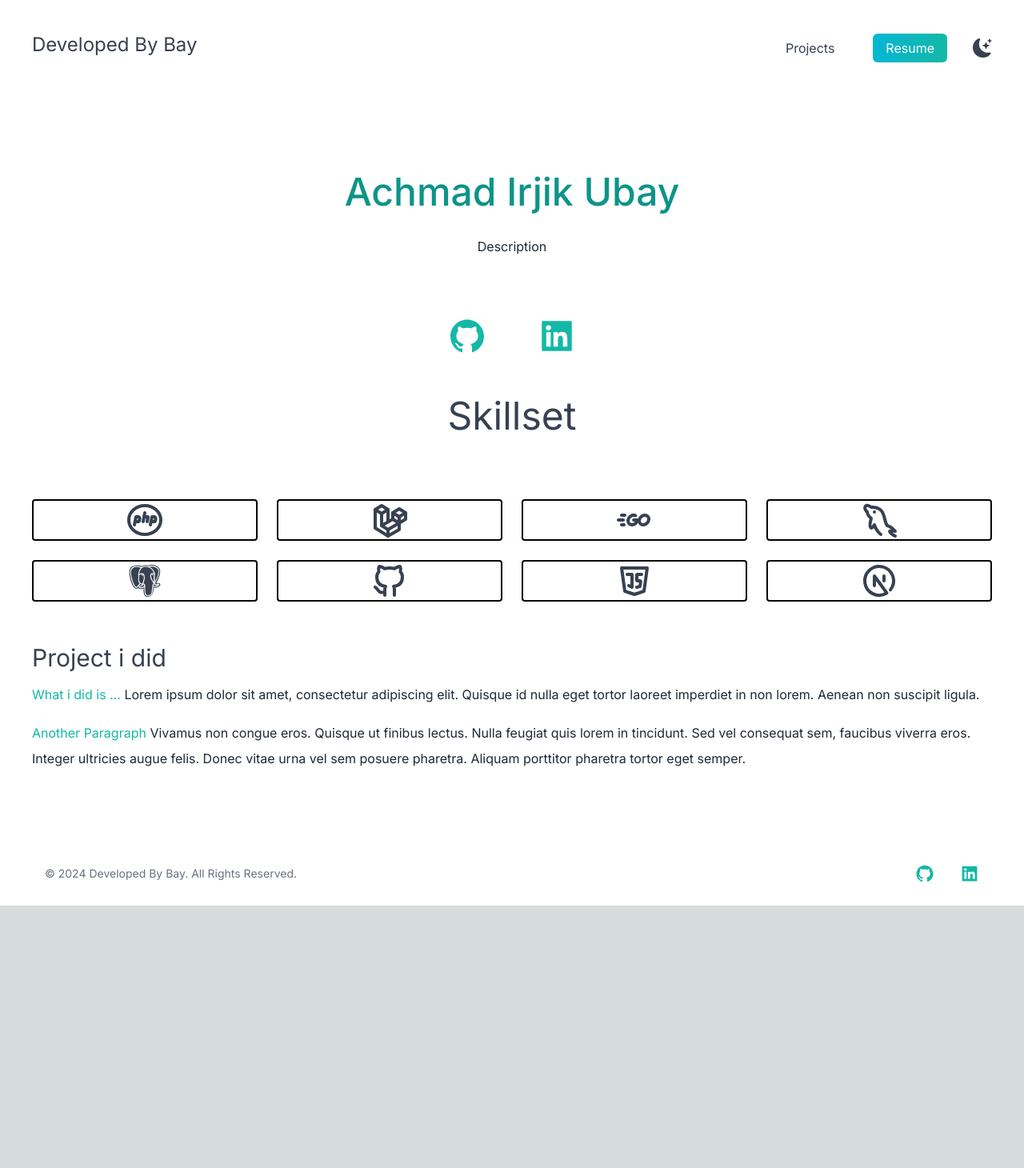
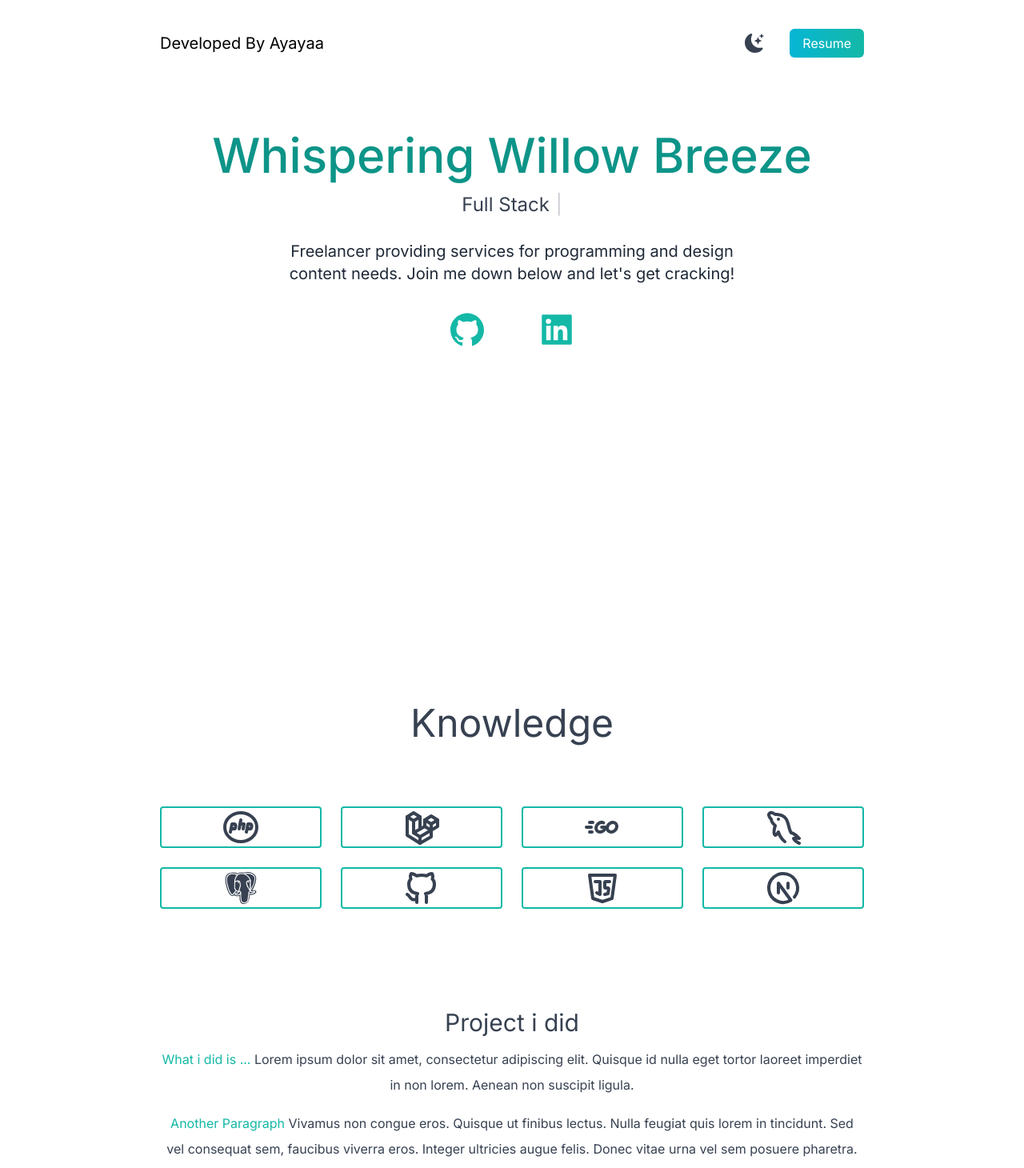
Before and after one commit to Aiubay/aiubay.github.io, a Next.js app: page / in a window 1280 px wide. Shown: the top 1460 px of the page at 80% size. Before the commit the page ends 1132 px from the top, so only its background shows below. Built offline with nearby package versions, Linux system fonts and the light colour scheme.

Commit message:
Fix Stuff

```diff
--- a/src/app/Home/home.js
+++ b/src/app/Home/home.js
@@ -1,23 +1,27 @@
 
 import { AiFillLinkedin, AiFillGithub } from "react-icons/ai";
+import Type from "../Type";
 
 function Homepage() {
   return (
     <>
-      <div className="text-center p-10">
-        <h2 className="text-5xl py-2 text-teal-600 font-medium">
+      <div className="text-center">
+        <h2 className="text-5xl py-2 text-teal-600 font-medium md:text-6xl dark:text-emerald-400">
           {" "}
-          Achmad Irjik Ubay{" "}
+          Whispering Willow Breeze{" "}
         </h2>
-        {/* <h3 className="text-2xl py-2"> <Type className="text-bold text-gray-800"/> </h3> */}
-        <h3 className="text-md py-5 leading-8 text-gray-800"> Description </h3>
+        <h3 className="text-2xl py-2 dark:text-white"> <Type className="text-bold text-gray-800"/></h3>
+        <p className="text-md py-5 leading-8 text-gray-800 max-w-xl mx-auto md:text-xl dark:text-white">
+          Freelancer providing services for programming and design content
+          needs. Join me down below and let's get cracking!
+        </p>
       </div>
       <div className="text-5xl flex justify-center gap-16 py-3 text-gray-600">
         <a href="https://github.com/Aiubay" target="_blank">
           <AiFillGithub className="text-teal-500" />
         </a>
         <a href="https://www.linkedin.com/in/aiubay/" target="_blank">
-        <AiFillLinkedin className="text-teal-500" />
+          <AiFillLinkedin className="text-teal-500" />
         </a>
       </div>
     </>
--- /dev/null
+++ b/src/app/Knowledge/page.js
@@ -0,0 +1,39 @@
+import { BiLogoPostgresql } from "react-icons/bi";
+import { TbBrandGithub, TbBrandGolang, TbBrandJavascript, TbBrandLaravel, TbBrandMysql, TbBrandNextjs, TbBrandPhp } from "react-icons/tb";
+
+
+function Homepage() {
+  return (
+    <>
+      <h1 className="text-5xl text-center p-10 dark:text-white"> Knowledge </h1>
+      <div class="grid grid-cols-4 gap-2 md:gap-4 lg:gap-6 text-5xl py-10 dark:text-teal-500">
+        <div className="hover:scale-110 border-2 border rounded border-teal-500 flex justify-center">
+          <TbBrandPhp />
+        </div>
+        <div className="hover:scale-110 border-2 border rounded border-teal-500 flex justify-center">
+          <TbBrandLaravel />
+        </div>
+        <div className="hover:scale-110 border-2 border rounded border-teal-500 flex justify-center">
+          <TbBrandGolang />
+        </div>
+        <div className="hover:scale-110 border-2 border rounded border-teal-500 flex justify-center">
+          <TbBrandMysql />
+        </div>
+        <div className="hover:scale-110 border-2 border rounded border-teal-500 flex justify-center">
+          <BiLogoPostgresql />
+        </div>
+        <div className="hover:scale-110 border-2 border rounded border-teal-500 flex justify-center">
+          <TbBrandGithub />
+        </div>
+        <div className="hover:scale-110 border-2 border rounded border-teal-500 flex justify-center">
+          <TbBrandJavascript />
+        </div>
+        <div className="hover:scale-110 border-2 border rounded border-teal-500 flex justify-center">
+          <TbBrandNextjs />
+        </div>
+      </div>
+    </>
+  );
+}
+
+export default Homepage;
--- a/src/app/Projects/page.js
+++ b/src/app/Projects/page.js
@@ -3,13 +3,13 @@ function Projects(){
       <section>
         <div>
           <h3 className="text-3xl py-1"> Project i did </h3>
-          <p className="text-md py-2 leading-8 text-gray-800">
+          <p className="text-md py-2 leading-8">
             <span className="text-teal-500">What i did is ... </span>
             Lorem ipsum dolor sit amet, consectetur adipiscing elit. Quisque id
             nulla eget tortor laoreet imperdiet in non lorem. Aenean non
             suscipit ligula.
           </p>
-          <p className="ext-md py-2 leading-8 text-gray-800">
+          <p className="text-md py-2 leading-8">
             <span className="text-teal-500">Another Paragraph </span>
             Vivamus non congue eros. Quisque ut finibus lectus. Nulla feugiat
             quis lorem in tincidunt. Sed vel consequat sem, faucibus viverra
--- a/src/app/Type.js
+++ b/src/app/Type.js
@@ -4,7 +4,7 @@ function Type() {
   return (
     <Typewriter
       options={{
-        strings: ["Full Stack Developer"],
+        strings: ["Full Stack Developer","Backend Developer", "Web Developer"],
         autoStart: true,
         loop: true,
         deleteSpeed: 50,
--- a/src/app/footer.js
+++ b/src/app/footer.js
@@ -3,12 +3,14 @@ function Footer() {
   let date = new Date();
   let year = date.getFullYear();
   return (
-    <footer class="bg-white rounded">
-      <div class="w-full mx-auto max-w-screen-xl p-4 md:flex md:items-center md:justify-between">
-        <span class="text-sm text-gray-500 sm:text-center">
-          © {year}{" "}
-          <a href="#" class="hover:underline">
-            Developed By Bay
+    <footer className="bg-white rounded dark:bg-gray-900">
+      <div className="w-full mx-auto max-w-screen-xl p-4 md:flex md:items-center md:justify-between">
+        <span className="text-sm text-gray-500 sm:text-center md:text-center flex justify-center">
+          © {year}
+          {"  "}
+          <a href="#" className="hover:underline">
+            {" "}
+            Developed By Ayayaa
           </a>
           . All Rights Reserved.
         </span>
--- a/src/app/layoutss.js
+++ /dev/null
@@ -1,17 +0,0 @@
-import { Inter } from "next/font/google";
-import "./globals.css";
-
-const inter = Inter({ subsets: ["latin"] });
-
-export const metadata = {
-  title: "Achmad Irjik Ubay Portofolio",
-  description: "Achmad Irjik Ubay Portofolio",
-};
-
-export default function RootLayout({ children }) {
-  return (
-    <html lang="en">
-      <body className={inter.className}>{children}</body>
-    </html>
-  );
-}
--- a/src/app/navbar.js
+++ b/src/app/navbar.js
@@ -1,23 +1,92 @@
+import Link from "next/link";
+import { useState } from "react";
 import { BsFillMoonStarsFill } from "react-icons/bs";
 
-function Navbar() {
+function Navbar({ setDarkMode,darkMode}) {
+  // const [showMenu, setShowMenu] = useState(false);
+  // const toggleMenu = () => setShowMenu(!showMenu);
+
   return (
-    <nav className="py-10 mb-12 flex justify-between sticky top-0">
-      <h1 className="text-2xl">Developed By Bay</h1>
+    // <nav className="py-10 mb-12 flex justify-between sticky top-0 bg-white dark:bg-gray-900 text-white">
+    //   <h1 className="text-2xl">Developed By Bay</h1>
+
+    //   <div className="sm:hidden">
+    //     <button
+    //       type="button"
+    //       className="block text-gray-800 hover:text-gray-600 focus:text-gray-600 focus:outline-none"
+    //       onClick={toggleMenu}
+    //     >
+    //       <svg
+    //         className="h-6 w-6 fill-current"
+    //         viewBox="0 0 24 24"
+    //         xmlns="http://www.w3.org/2000/svg"
+    //       >
+    //         <path
+    //           fillRule="evenodd"
+    //           d="M4 5h16a1 1 0 010 2H4a1 1 0 110-2zm0 6h16a1 1 0 010 2H4a1 1 0 010-2zm0 6h16a1 1 0 010 2H4a1 1 0 010-2z"
+    //         ></path>
+    //       </svg>
+    //     </button>
+
+    //     {showMenu && (
+    //       <div className="absolute top-0 right-0 bg-white mt-12 mr-2 py-2 rounded-md shadow-xl w-48">
+    //         <ul className="p-4">
+    //           <li className="py-2 px-4">
+    //             <Link href="/Projects">
+    //               <p className="text-gray-800 hover:text-white-600 focus:text-gray-600 focus:outline-none">
+    //                 Projects
+    //               </p>
+    //             </Link>
+    //           </li>
+    //           <li className="">
+    //             <Link href="/Resume">
+    //               <p className="flex items-center justify-start px-4 py-2 mt-2 text-white bg-gradient-to-r from-cyan-500 to-teal-500 hover:bg-white-300 hover:text-gray-700 focus:bg-gray-300 focus:text-gray-700 focus:outline-none rounded-md">
+    //                 Resume
+    //               </p>
+    //             </Link>
+    //           </li>
+    //         </ul>
+    //       </div>
+    //     )}
+    //   </div>
+
+    //   <ul className="hidden sm:flex items-center">
+    //     <li className="px-4 py-2 ml-8">
+    //       <Link href="/Projects">Projects</Link>
+    //     </li>
+    //     <li>
+    //       <Link href="/Resume">
+    //         <p className="bg-gradient-to-r from-cyan-500 to-teal-500 text-white px-4 py-2 rounded-md ml-8">
+    //           Resume
+    //         </p>
+    //       </Link>
+    //     </li>
+    //     <li>
+    //       <BsFillMoonStarsFill
+    //         onClick={() => setDarkMode(!darkMode)}
+    //         className="cursor-pointer text-2xl ml-8"
+    //       />
+    //     </li>
+    //   </ul>
+    // </nav>
+    <nav className="py-10 mb-12 flex justify-between dark:text-white">
+      <h1 className="text-xl text-black dark:text-white">
+        Developed By Ayayaa
+      </h1>
       <ul className="flex items-center">
-        <li className="px-4 py-2 ml-8">
-            Projects
+        <li>
+          <BsFillMoonStarsFill
+            onClick={() => setDarkMode(!darkMode)}
+            className=" cursor-pointer text-2xl"
+          />
         </li>
         <li>
           <a
-            className="bg-gradient-to-r from-cyan-500 to-teal-500 text-white px-4 py-2 rounded-md ml-8"
+            className="bg-gradient-to-r from-cyan-500 text- to-teal-500 text-white px-4 py-2 border-none rounded-md ml-8"
             href="/Resume"
           >
             Resume
           </a>
-        </li>
-        <li>
-          <BsFillMoonStarsFill className="cursor-pointer text-2xl ml-8" />
         </li>
       </ul>
     </nav>
--- a/src/app/page.js
+++ b/src/app/page.js
@@ -1,57 +1,38 @@
 'use client'
-import {AiFillLinkedin,AiFillGithub} from 'react-icons/ai';
-import {
-  TbBrandPhp,
-  TbBrandLaravel,
-  TbBrandMysql,
-  TbBrandGolang,
-  TbBrandGithub,
-  TbBrandJavascript,
-  TbBrandNextjs,
-} from "react-icons/tb";
-import { BiLogoPostgresql } from "react-icons/bi";
 import Footer from "./footer";
 import Type from "./Type";
 import Navbar from './navbar';
 import Homepage from './Home/home';
 import Projects from './Projects/page';
+import Knowledge from './Knowledge/page';
+import { useState } from 'react';
 export default function Home() {
+  const [darkMode, setDarkMode] = useState(false);
+  function handleClick() {
+    setDarkMode(!darkMode);
+  }
+
   return (
-    <main className="bg-white px-10 text-gray-700">
-      <section className="min-h-screen">
-        <Navbar />
-        <Homepage />
-        <h1 className="text-5xl text-center p-10"> Skillset</h1>
-        <div class="grid grid-cols-4 gap-2 md:gap-4 lg:gap-6 text-5xl py-10 ">
-          <div className="hover:scale-110 border-2 border rounded border-black flex justify-center">
-            <TbBrandPhp />
-          </div>
-          <div className="hover:scale-110 border-2 border rounded border-black flex justify-center">
-            <TbBrandLaravel />
-          </div>
-          <div className="hover:scale-110 border-2 border rounded border-black flex justify-center">
-            <TbBrandGolang />
-          </div>
-          <div className="hover:scale-110 border-2 border rounded border-black flex justify-center">
-            <TbBrandMysql />
-          </div>
-          <div className="hover:scale-110 border-2 border rounded border-black flex justify-center">
-            <BiLogoPostgresql />
-          </div>
-          <div className="hover:scale-110 border-2 border rounded border-black flex justify-center">
-            <TbBrandGithub />
-          </div>
-          <div className="hover:scale-110 border-2 border rounded border-black flex justify-center">
-            <TbBrandJavascript />
-          </div>
-          <div className="hover:scale-110 border-2 border rounded border-black flex justify-center">
-            <TbBrandNextjs />
-          </div>
-        </div>
-      </section>
-      <Projects />
-      <section className="text-center p-10"></section>
-      <Footer />
+    <main className={darkMode ? "dark" : ""}>
+      <div className=" bg-white px-10 md:px-20 lg:px-40 dark:bg-gray-900">
+        <section className="bg-white px-10 text-gray-700 h-screen dark:bg-gray-900">
+            <Navbar
+              handleClick={handleClick}
+              darkMode={darkMode}
+              setDarkMode={setDarkMode}
+            />
+            <Homepage />
+          {/* <section className="min-h-full">
+          </section> */}
+        </section>
+        <section className="text-center p-10 bg-white px-10 text-gray-700 dark:bg-gray-900">
+          <Knowledge />
+        </section>
+        <section className="text-center p-10 bg-white px-10 text-gray-700 dark:bg-gray-900 dark:text-white">
+          <Projects/>
+        </section>
+        <Footer />
+      </div>
     </main>
   );
 }
--- a/tailwind.config.js
+++ b/tailwind.config.js
@@ -1,5 +1,6 @@
 /** @type {import('tailwindcss').Config} */
 module.exports = {
+  darkMode: 'class',
   content: [
     "./src/pages/**/*.{js,ts,jsx,tsx,mdx}",
     "./src/components/**/*.{js,ts,jsx,tsx,mdx}",
```
